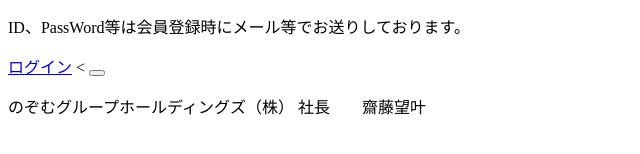
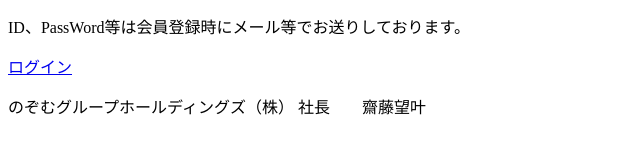
Before and after one commit to Nozomu-0708/Nozomu-0708, a plain HTML site: page index.html in a window 1280 px wide. Shown: the part 124-278 px from the top of the page, 0-640 px from the left. Drawn offline with Linux system fonts and the light colour scheme.

Commit message:
Update index.html

```diff
--- a/index.html
+++ b/index.html
@@ -30,8 +30,6 @@
 
 
         <a href="https://sites.google.com/view/nozomuguru-puho-ruthinguzu/%E3%83%9B%E3%83%BC%E3%83%A0"><span class="ttl">ログイン</span></a>
-    <
-        <button type="submit"/form>
     </div>
   </div>
 
```
